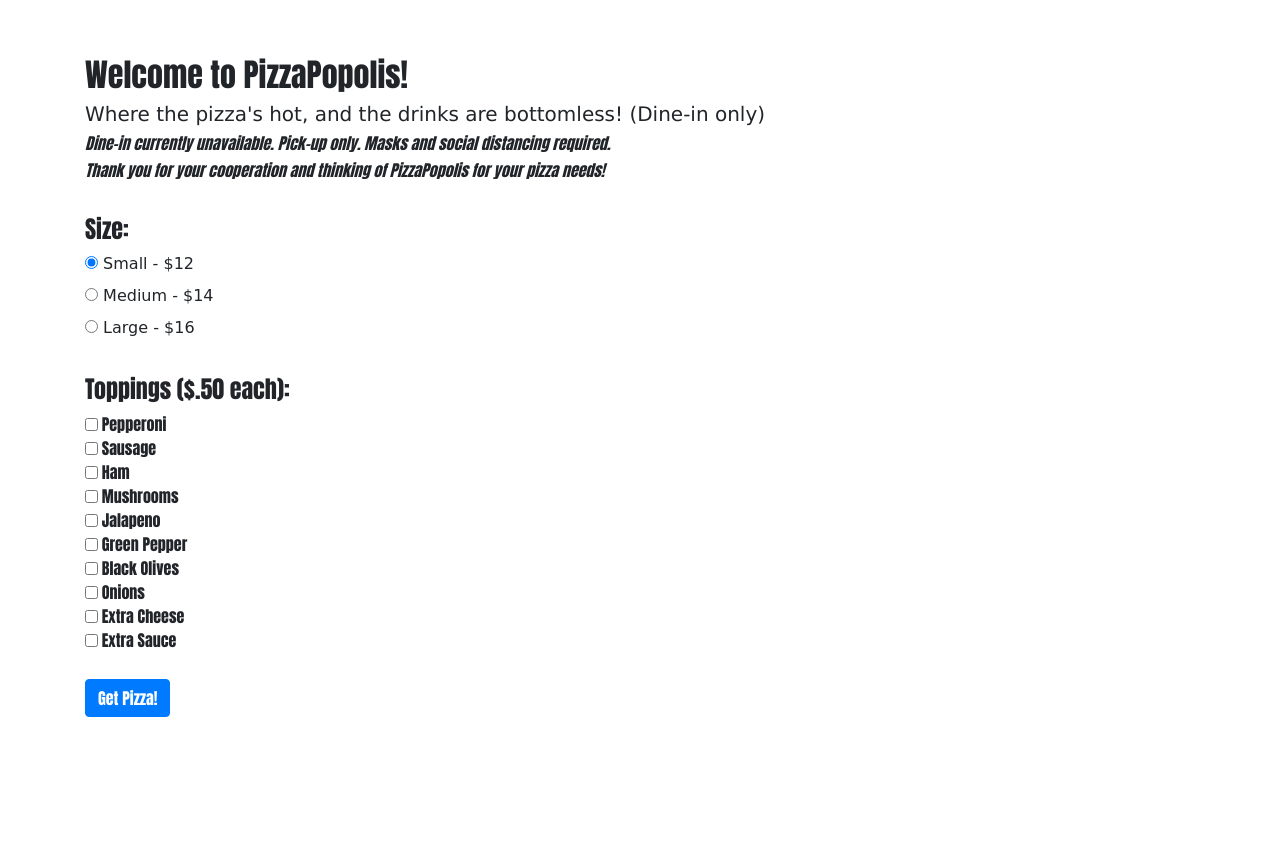
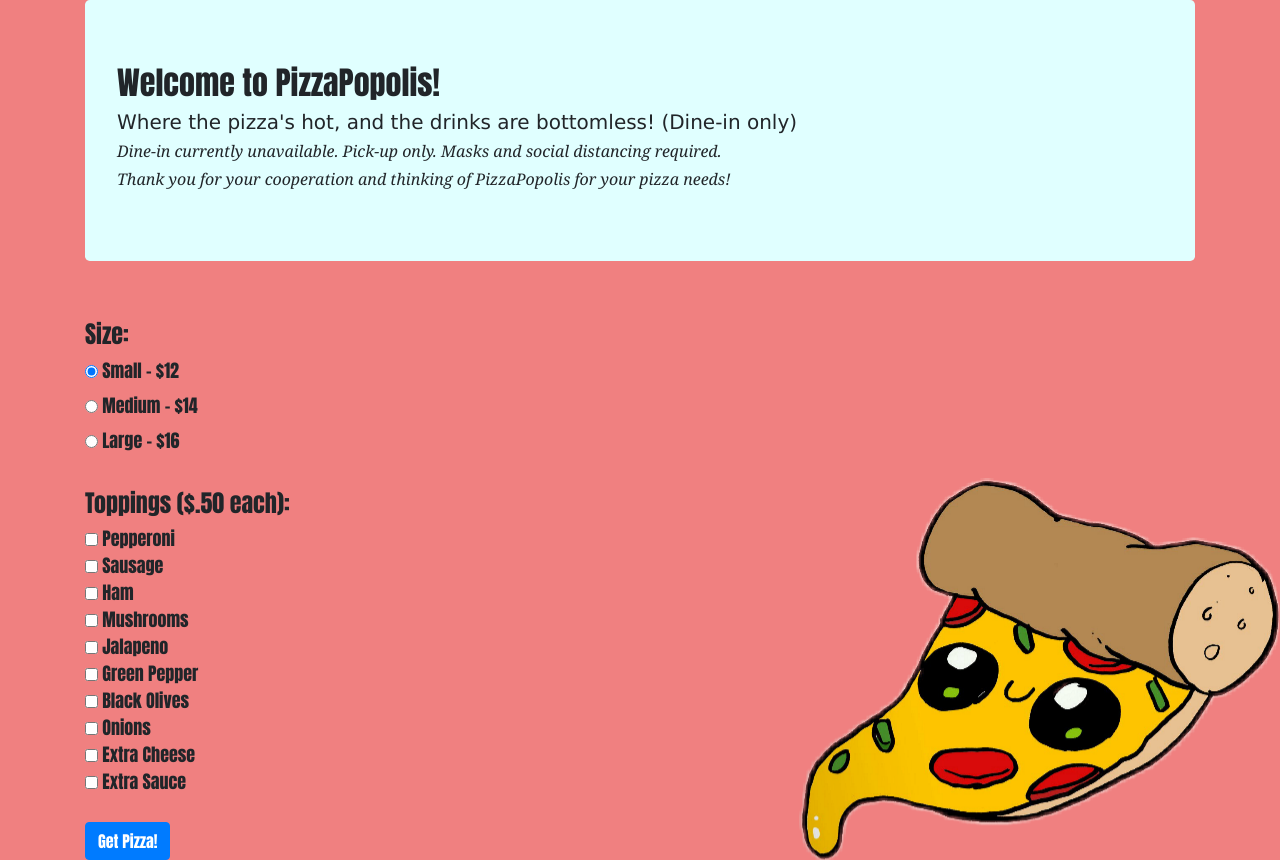
Before and after one commit to CrankyJones/PizzaTime, a plain HTML site: page index.html in a window 1280 px wide. Before the commit the page ends 800 px from the top, so only its background shows below. Drawn offline with Linux system fonts and the light colour scheme.

Commit message:
Add backgound image and position, add jumotron, and play with bg colors

```diff
--- a/css/styles.css
+++ b/css/styles.css
@@ -1,9 +1,17 @@
 body{
 font-family: Impact, Haettenschweiler, 'Arial Narrow Bold', sans-serif;
+background-image: url("/img/cutepizza.png");
+background-position: right bottom;
+background-repeat: no-repeat;
+background-color: lightcoral;
+font-size: large;
+ ;
+}
+.jumbotron{
+  background-color: lightcyan;
 }
 
 h2{
-  margin-top: 5%;
   font-style: bolder;
 }
 
@@ -13,17 +21,17 @@ h5{
 
 h6{
   font-style: italic;
-
+  font-family: Georgia, 'Times New Roman', Times, serif;
 }
 
 .choiceHeading{
   margin-top: 5%;
+}
+
+.radio{
 
 }
 
-.radio{
-font-family: cursive;
-}
 #placeOrder {
   margin-top: 5%;
 }
@@ -36,5 +44,6 @@ font-family: cursive;
   padding: 10%;
   display: none;
   margin-top: 15%;
-  background-color: lightgrey;
+  background-color: rgb(211, 211, 211, .95);
+  ;
 }
--- a/index.html
+++ b/index.html
@@ -10,11 +10,14 @@
 </head>
 
 <body>
+
   <div class="container">
+    <div class="jumbotron">
     <h2>Welcome to PizzaPopolis!</h2>
     <h5>Where the pizza's hot, and the drinks are bottomless! (Dine-in only)</h5>
     <h6>Dine-in currently unavailable. Pick-up only. Masks and social distancing required.</h6>
     <h6>Thank you for your cooperation and thinking of PizzaPopolis for your pizza needs!</h6>
+    </div>
     <div class="row">
       <div class="col-md-6">
         <form id="pizzaForm">
```
Also changed, not shown: img/cutepizza.png (added).
